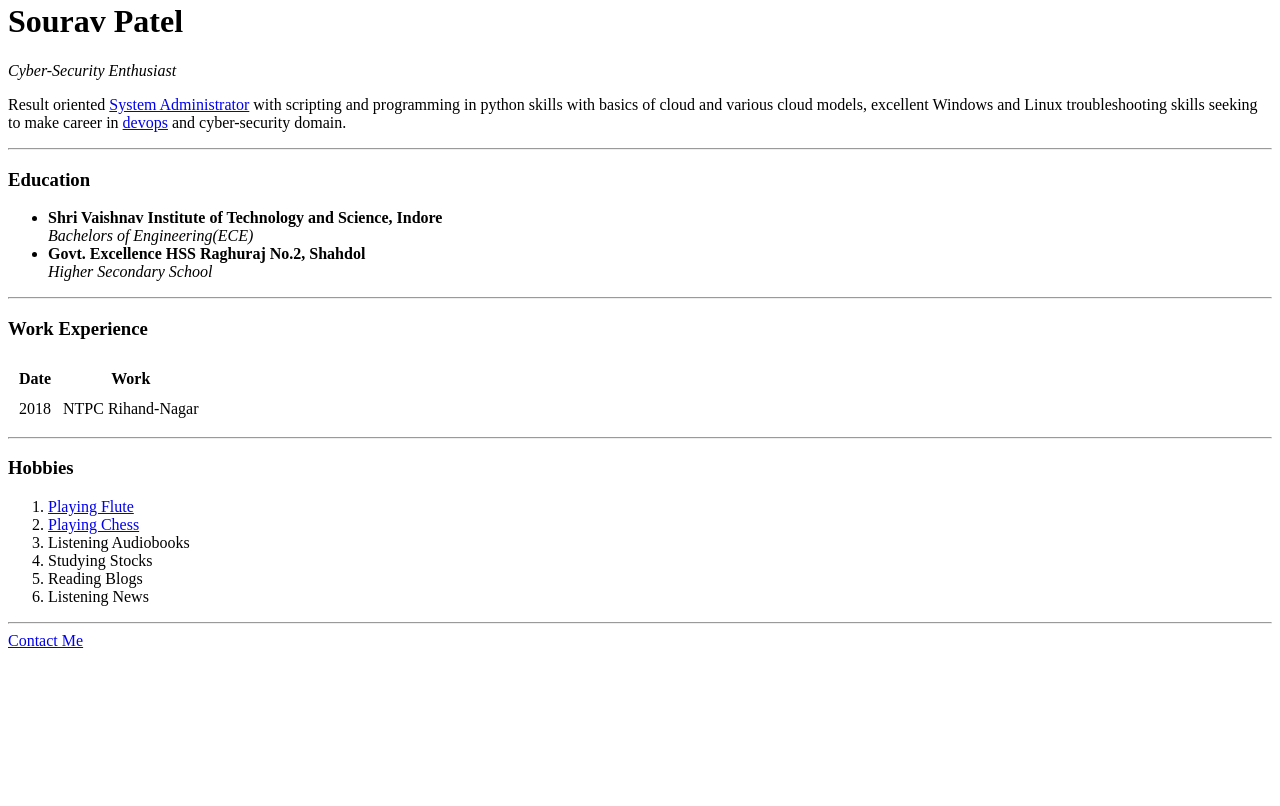
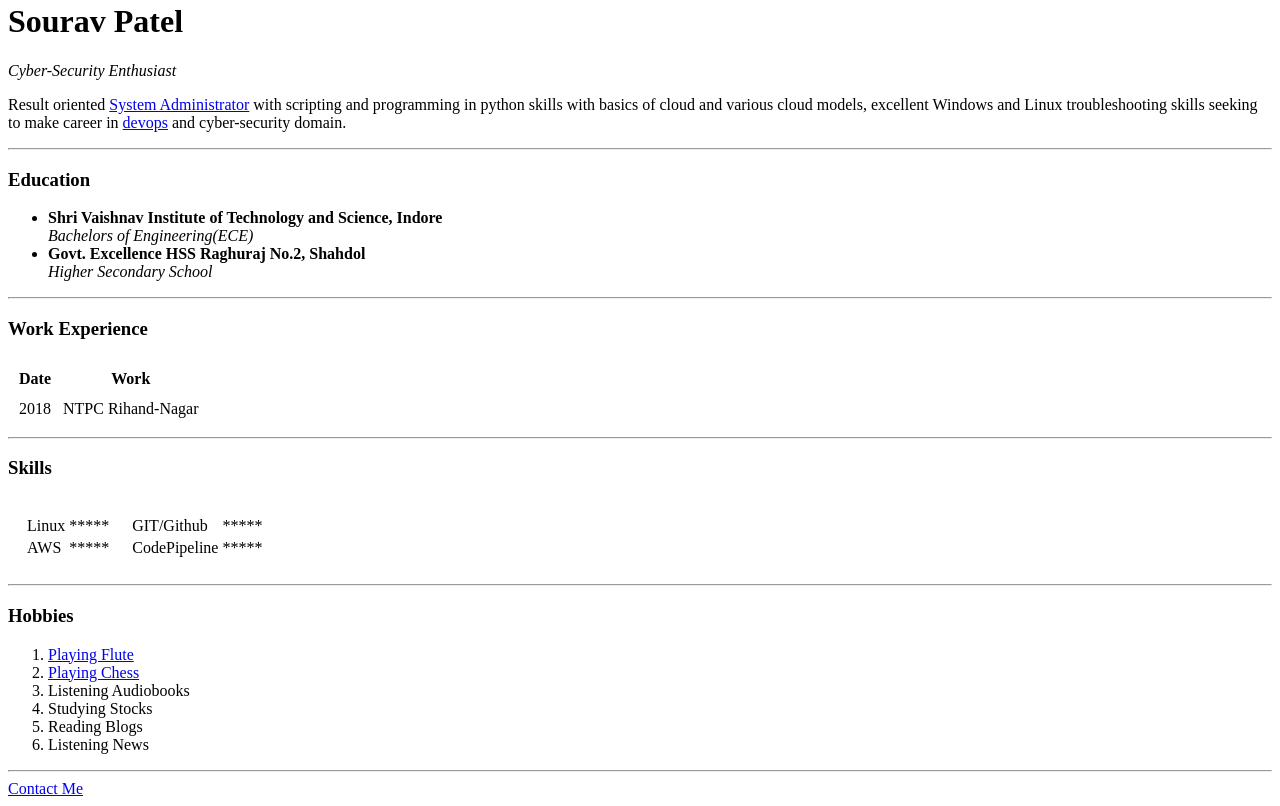
Before and after one commit to aroundarmor/MyPortfolio, a plain HTML site: page index.html in a window 1280 px wide. Shown: the part 894-1700 px from the top of the page. Before the commit the page ends 1552 px from the top, so only its background shows below. Drawn offline with Linux system fonts and the light colour scheme.

Commit message:
Adding Skills

```diff
--- a/index.html
+++ b/index.html
@@ -44,6 +44,36 @@
         </tbody>
     </table>
     <hr>
+    <h3>Skills</h3>
+    <table cellspacing="15">
+        <tr>
+            <td>
+                <table>
+                    <tr>
+                        <td>Linux</td>
+                        <td>*****</td>
+                    </tr>
+                    <tr>
+                        <td>AWS</td>
+                        <td>*****</td>
+                    </tr>
+                </table>
+            </td>
+            <td>
+                <table>
+                    <tr>
+                        <td>GIT/Github</td>
+                        <td>*****</td>
+                    </tr>
+                    <tr>
+                        <td>CodePipeline</td>
+                        <td>*****</td>
+                    </tr>
+                </table>
+            </td>
+        </tr>
+    </table>
+    <hr>
     <h3>Hobbies</h3>
     <ol>
         <li><a href="https://cdn.shopify.com/s/files/1/0139/8612/products/sulang_flute_3_1600x.jpg?v=1391997951">Playing
```
